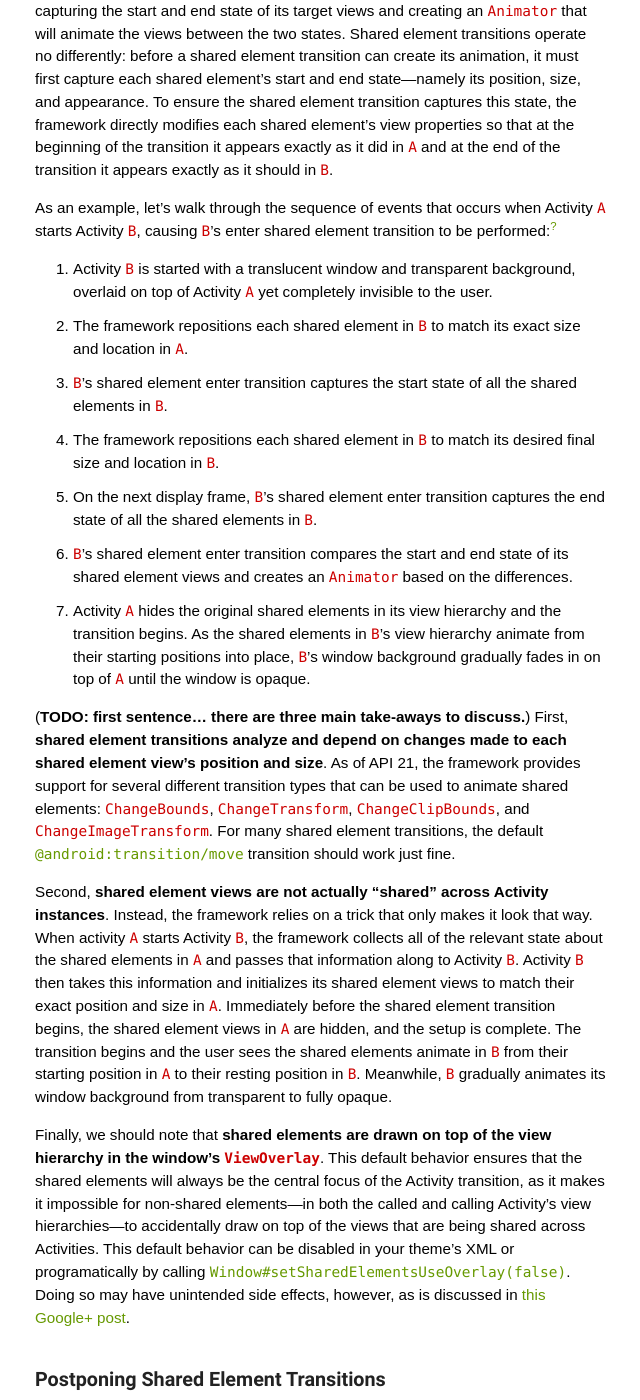
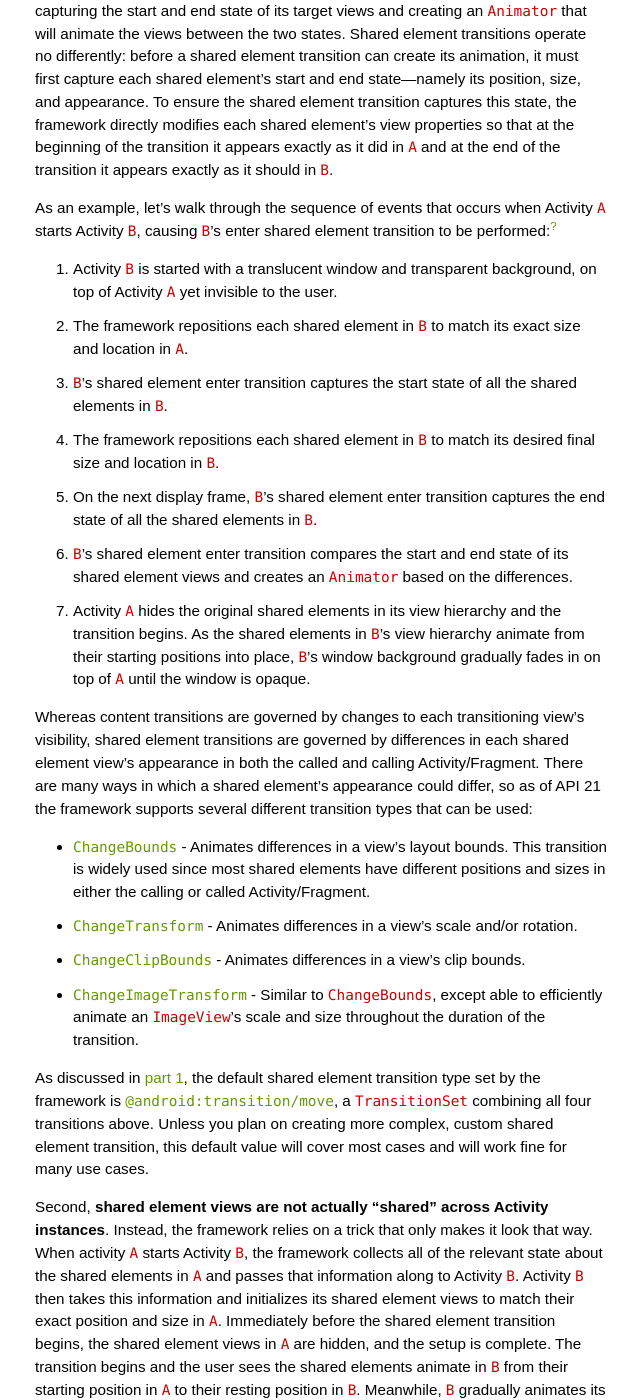
Before and after one commit to alexjlockwood/AndroidDesignPatterns, a Jekyll site: the page built from _posts/2014-12-16-activity-fragment-shared-element-transitions-part3.md, in a window 1280 px wide and 1400 px high, scrolled down 1604 px. Shown: the whole window, without its empty margins (249-889 px from the left). Built offline with Jekyll 4.4.1, drawn with Linux system fonts in a browser that asks for light colours; some web fonts are replaced; Markdown is read by kramdown in place of the engine named in the settings; comment, search, counter and statistics services are not loaded.

Commit message:
updates to shared element post

```diff
--- a/_posts/2014-12-16-activity-fragment-shared-element-transitions-part3.md
+++ b/_posts/2014-12-16-activity-fragment-shared-element-transitions-part3.md
@@ -49,7 +49,7 @@ Recall from the previous two posts that a `Transition` has two main responsibili
 
 As an example, let's walk through the sequence of events that occurs when Activity `A` starts Activity `B`, causing `B`'s enter shared element transition to be performed:<sup><a href="#footnote?" id="ref?">?</a></sup>
 
-1. Activity `B` is started with a translucent window and transparent background, overlaid on top of Activity `A` yet completely invisible to the user.
+1. Activity `B` is started with a translucent window and transparent background, on top of Activity `A` yet invisible to the user.
 2. The framework repositions each shared element in `B` to match its exact size and location in `A`.
 3. `B`'s shared element enter transition captures the start state of all the shared elements in `B`.
 4. The framework repositions each shared element in `B` to match its desired final size and location in `B`.
@@ -57,7 +57,14 @@ As an example, let's walk through the sequence of events that occurs when Activi
 6. `B`'s shared element enter transition compares the start and end state of its shared element views and creates an `Animator` based on the differences.
 7. Activity `A` hides the original shared elements in its view hierarchy and the transition begins. As the shared elements in `B`'s view hierarchy animate from their starting positions into place, `B`'s window background gradually fades in on top of `A` until the window is opaque.
 
-(**TODO: first sentence... there are three main take-aways to discuss.**) First, **shared element transitions analyze and depend on changes made to each shared element view's position and size**. As of API 21, the framework provides support for several different transition types that can be used to animate shared elements: `ChangeBounds`, `ChangeTransform`, `ChangeClipBounds`, and `ChangeImageTransform`. For many shared element transitions, the default [`@android:transition/move`][Move] transition should work just fine.
+Whereas content transitions are governed by changes to each transitioning view's visibility, shared element transitions are governed by differences in each shared element view's appearance in both the called and calling Activity/Fragment. There are many ways in which a shared element's appearance could differ, so as of API 21 the framework supports several different transition types that can be used:
+
+* [`ChangeBounds`][ChangeBounds] - Animates differences in a view's layout bounds. This transition is widely used since most shared elements have different positions and sizes in either the calling or called Activity/Fragment.
+* [`ChangeTransform`][ChangeTransform] - Animates differences in a view's scale and/or rotation.
+* [`ChangeClipBounds`][ChangeClipBounds] - Animates differences in a view's clip bounds.
+* [`ChangeImageTransform`][ChangeImageTransform] - Similar to `ChangeBounds`, except able to efficiently animate an `ImageView`'s scale and size throughout the duration of the transition.
+
+As discussed in [part 1][part1], the default shared element transition type set by the framework is [`@android:transition/move`][Move], a `TransitionSet` combining all four transitions above. Unless you plan on creating more complex, custom shared element transition, this default value will cover most cases and will work fine for many use cases.
 
 Second, **shared element views are not actually "shared" across Activity instances**. Instead, the framework relies on a trick that only makes it look that way. When activity `A` starts Activity `B`, the framework collects all of the relevant state about the shared elements in `A` and passes that information along to Activity `B`. Activity `B` then takes this information and initializes its shared element views to match their exact position and size in `A`. Immediately before the shared element transition begins, the shared element views in `A` are hidden, and the setup is complete. The transition begins and the user sees the shared elements animate in `B` from their starting position in `A` to their resting position in `B`. Meanwhile, `B` gradually animates its window background from transparent to fully opaque.
 
@@ -139,6 +146,11 @@ As always, thanks for reading! Feel free to leave a comment if you have any ques
   [PostponeEnterTransitionForFragments]: http://stackoverflow.com/q/26977303/844882
   [PostponeEnterTransitionForFragmentsG+]: https://plus.google.com/+AlexLockwood/posts/3DxHT42rmmY
 
+  [ChangeBounds]: https://developer.android.com/reference/android/transition/ChangeBounds.html
+  [ChangeTransform]: https://developer.android.com/reference/android/transition/ChangeTransform.html
+  [ChangeClipBounds]: https://developer.android.com/reference/android/transition/ChangeClipBounds.html
+  [ChangeImageTransform]: https://developer.android.com/reference/android/transition/ChangeImageTransform.html
+
   [part1]: /2014/12/activity-fragment-transitions-in-android-lollipop-part1.html
   [part2]: /2014/12/activity-fragment-content-transitions-in-depth-part2.html
   [part3]: /2014/12/activity-fragment-shared-element-transitions-in-depth-part3.html
```
Also changed, not shown: other parts of _posts/2014-12-16-activity-fragment-shared-element-transitions-part3.md (+1 -1 lines).
